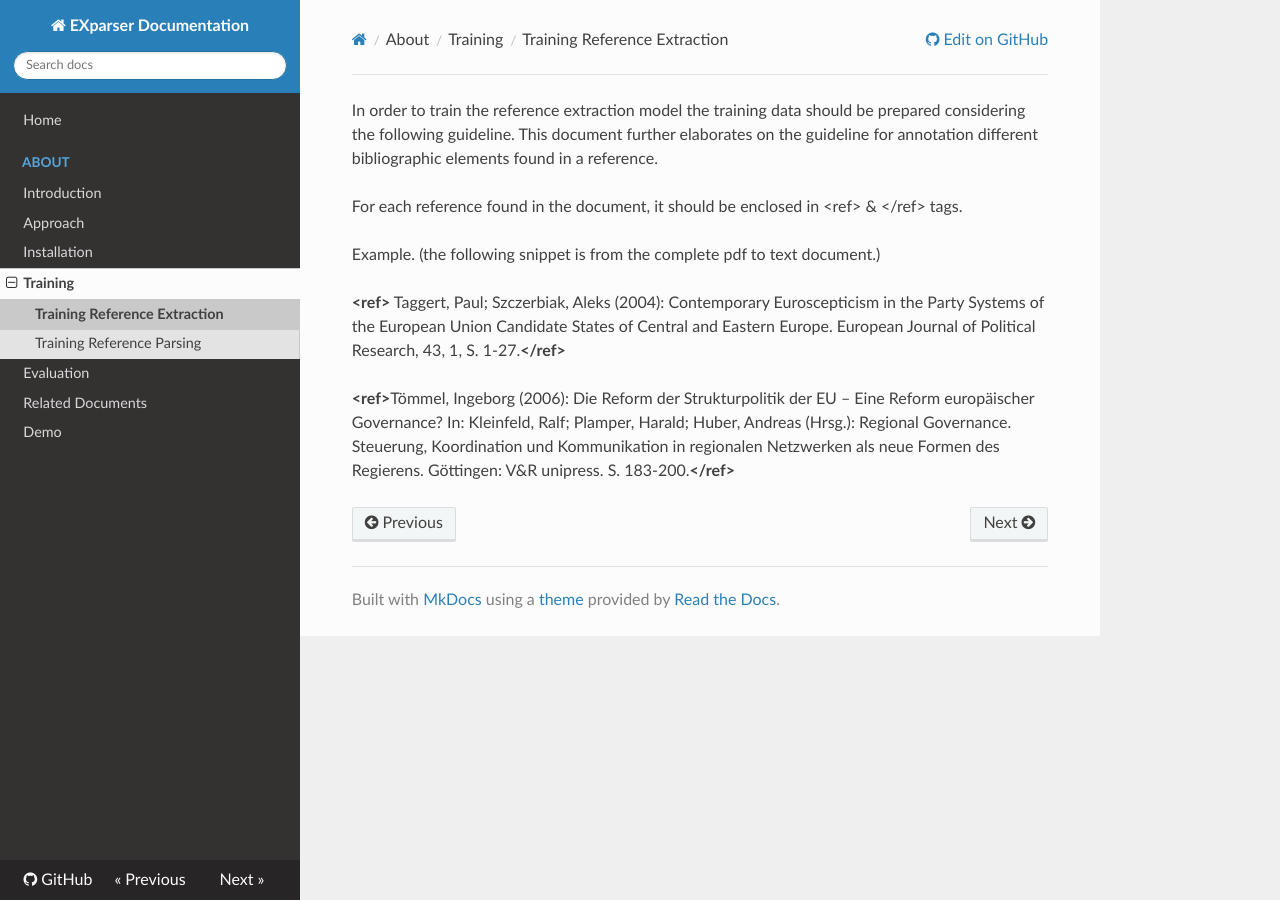
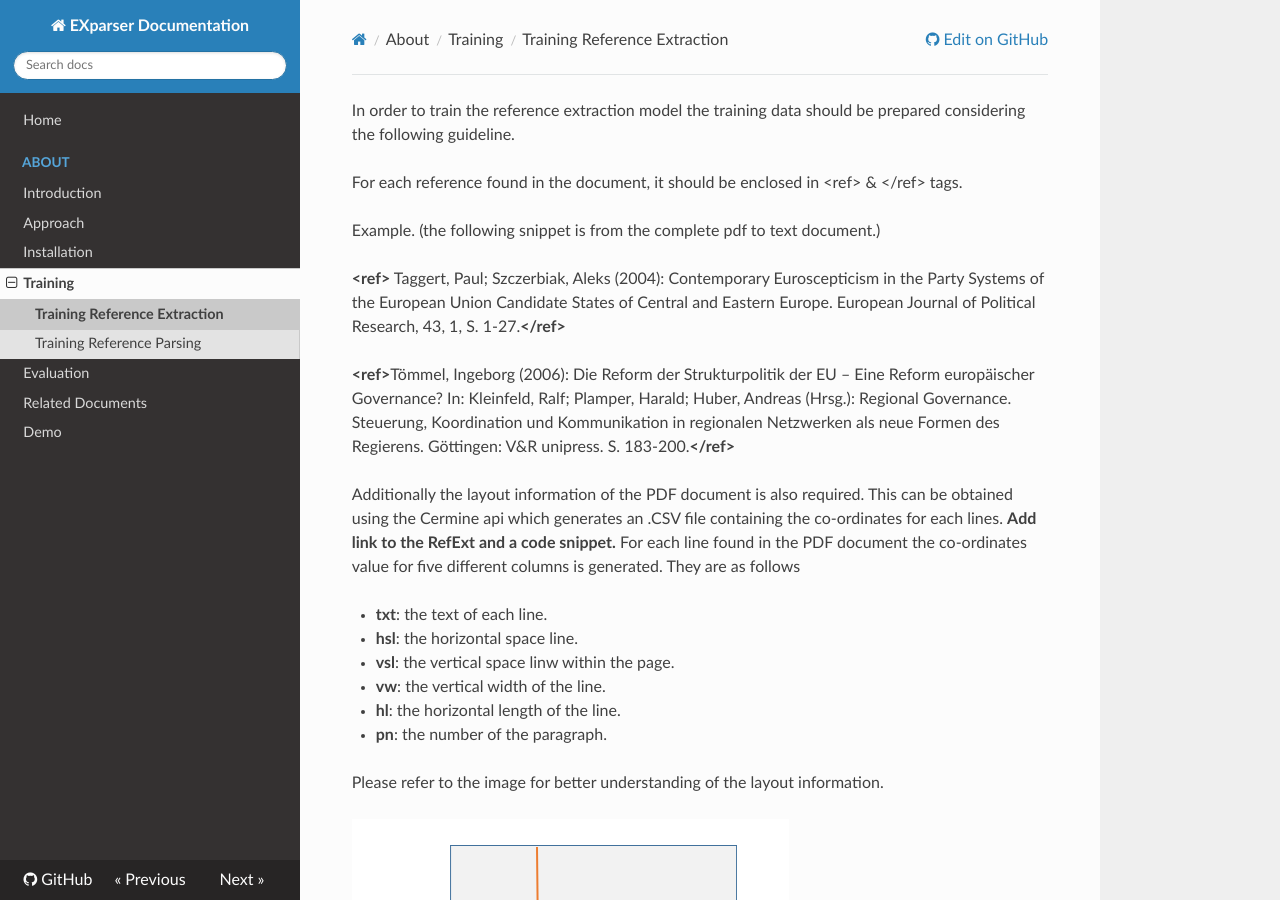
Before and after one commit to exciteproject/Exparser, an MkDocs documentation site: the page built from docs/ReferenceExtraction.md, in a window 1280 px wide and 900 px high. Built offline with MkDocs 1.6.1, drawn with Linux system fonts in a browser that asks for light colours; nearby versions of some CDN libraries; old or Windows-style settings are respelled for this version of MkDocs.

Commit message:
new image for Layout.png

```diff
--- a/docs/ReferenceExtraction.md
+++ b/docs/ReferenceExtraction.md
@@ -1,5 +1,4 @@
 In order to train the reference extraction model the training data should be prepared considering the following guideline.
-This document further elaborates on the guideline for annotation different bibliographic elements found in a reference.
 
 For each reference found in the document, it should be enclosed in  &lt;ref&gt; &amp; &lt;/ref&gt; tags.
 
@@ -9,3 +8,17 @@
 
 
 **&lt;ref&gt;**Tömmel, Ingeborg (2006): Die Reform der Strukturpolitik der EU – Eine Reform europäischer	Governance? In: Kleinfeld, Ralf; Plamper, Harald; Huber, Andreas (Hrsg.): Regional Governance. Steuerung, Koordination und Kommunikation in regionalen Netzwerken als neue Formen des Regierens. Göttingen: V&R unipress. S. 183-200.**&lt;/ref&gt;**
+
+Additionally the layout information of the PDF document is also required. This can be obtained using the Cermine api which generates an .CSV file containing the co-ordinates for each lines. **Add link to the RefExt and a code snippet.**
+For each line found in the PDF document the co-ordinates value for five different columns is generated. They are as follows
+
+*  **txt**: the text of each line.
+*  **hsl**: the horizontal space line.
+*  **vsl**: the vertical space linw within the page.
+*  **vw**: the vertical width of the line.
+*  **hl**: the horizontal length of the line.
+*  **pn**: the number of the paragraph.
+
+Please refer to the image for better understanding of the layout information.
+
+![diagram](./ExciteDemoScreenShots/Layout.png)
```
Also changed, not shown: docs/ExciteDemoScreenShots/Layout.png (added).
